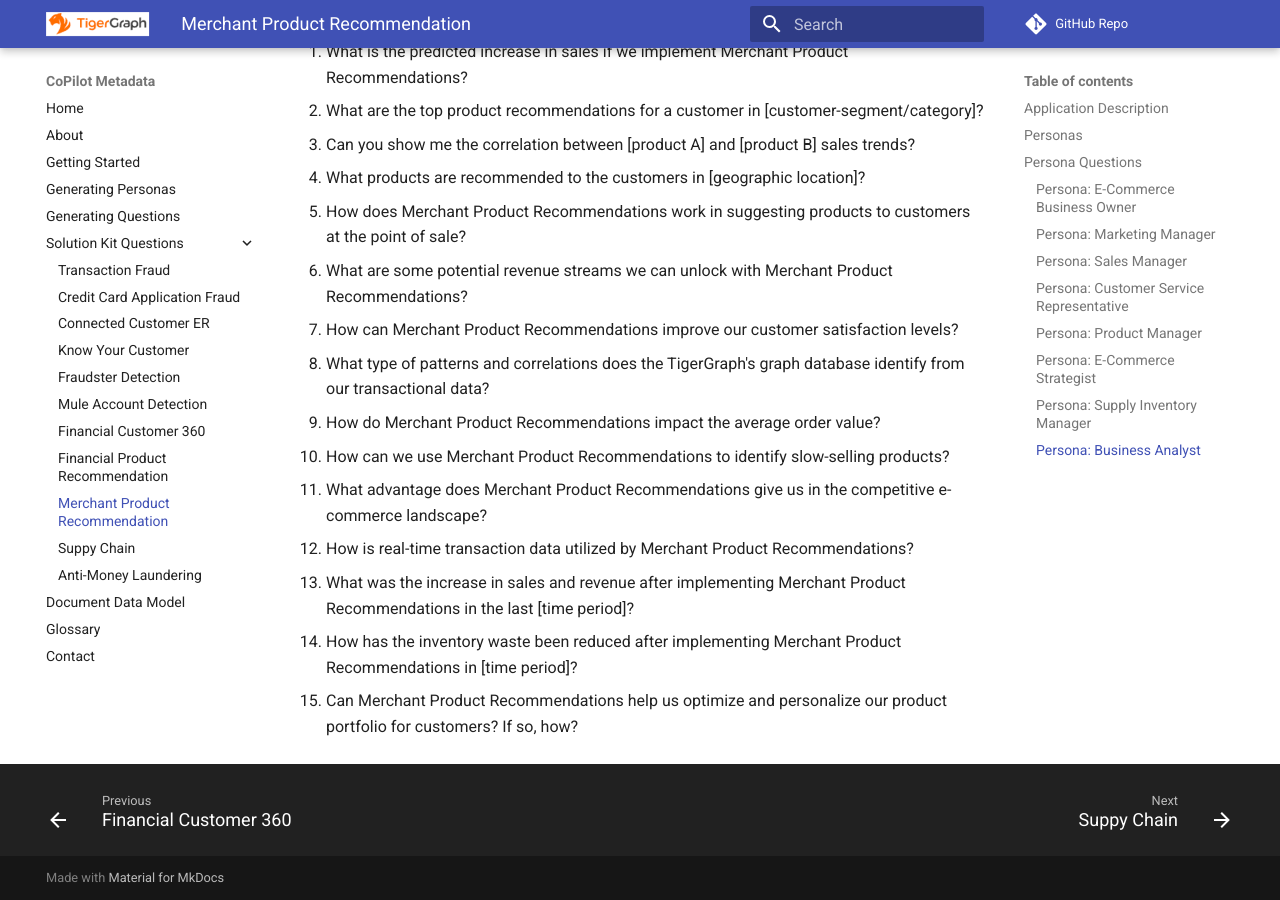
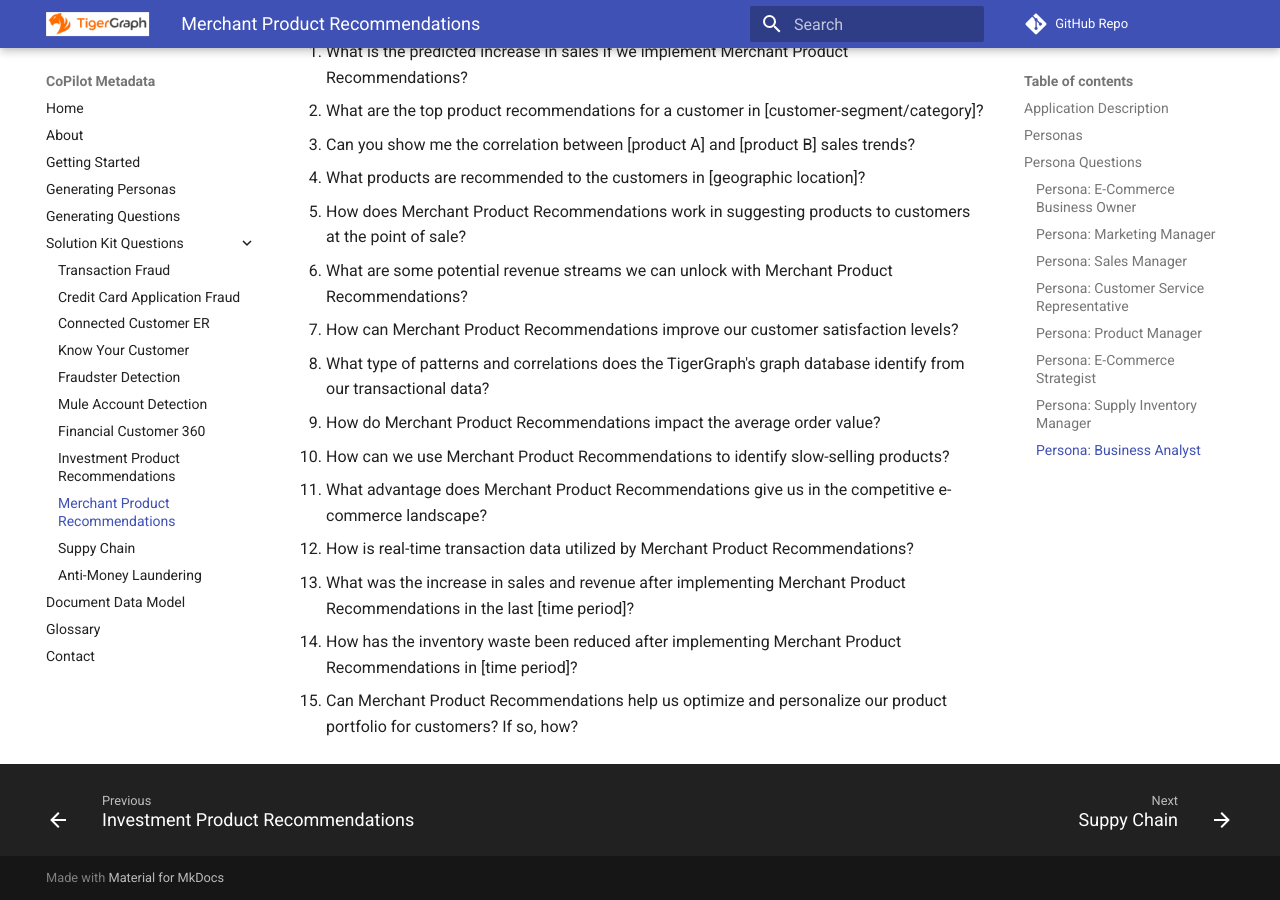
Before and after one commit to dmccrearytg/copilot-metadata, an MkDocs documentation site: the page built from docs/questions/merchant-product-recommendations.md, in a window 1280 px wide and 900 px high, scrolled down 6000 px. Built offline with MkDocs 1.6.1 and Material for MkDocs 9.7.7, drawn with Linux system fonts in a browser that asks for light colours; comment, search, counter and statistics services are not loaded.

Commit message:
updating content

```diff
--- a/mkdocs.yml
+++ b/mkdocs.yml
@@ -22,8 +22,8 @@
     - Fraudster Detection: questions/fraudster-detection.md
     - Mule Account Detection: questions/mule-account-detection.md
     - Financial Customer 360: questions/financial-c360.md
-    - Financial Product Recommendation: questions/financial-product-recommendation.md
-    - Merchant Product Recommendation: questions/merchant-product-recommendation.md
+    - Investment Product Recommendations: questions/investment-product-recommendations.md
+    - Merchant Product Recommendations: questions/merchant-product-recommendations.md
     - Suppy Chain: questions/supply-chain.md
     - Anti-Money Laundering: questions/anti-money-laundering.md
   - Document Data Model: document-data-model.md
```
Also changed, not shown: docs/questions/merchant-product-recommendations.md (renamed from docs/questions/merchant-product-recommendation.md).
